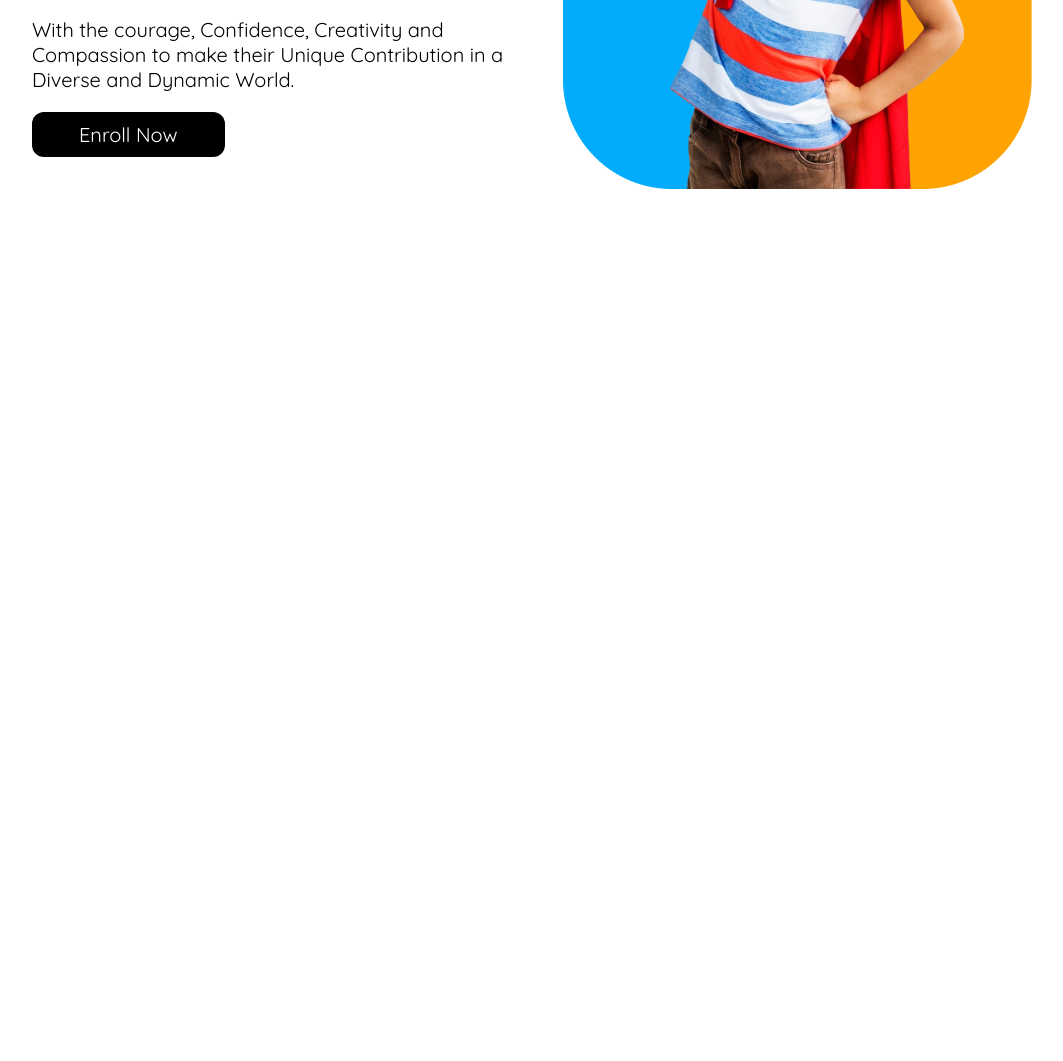
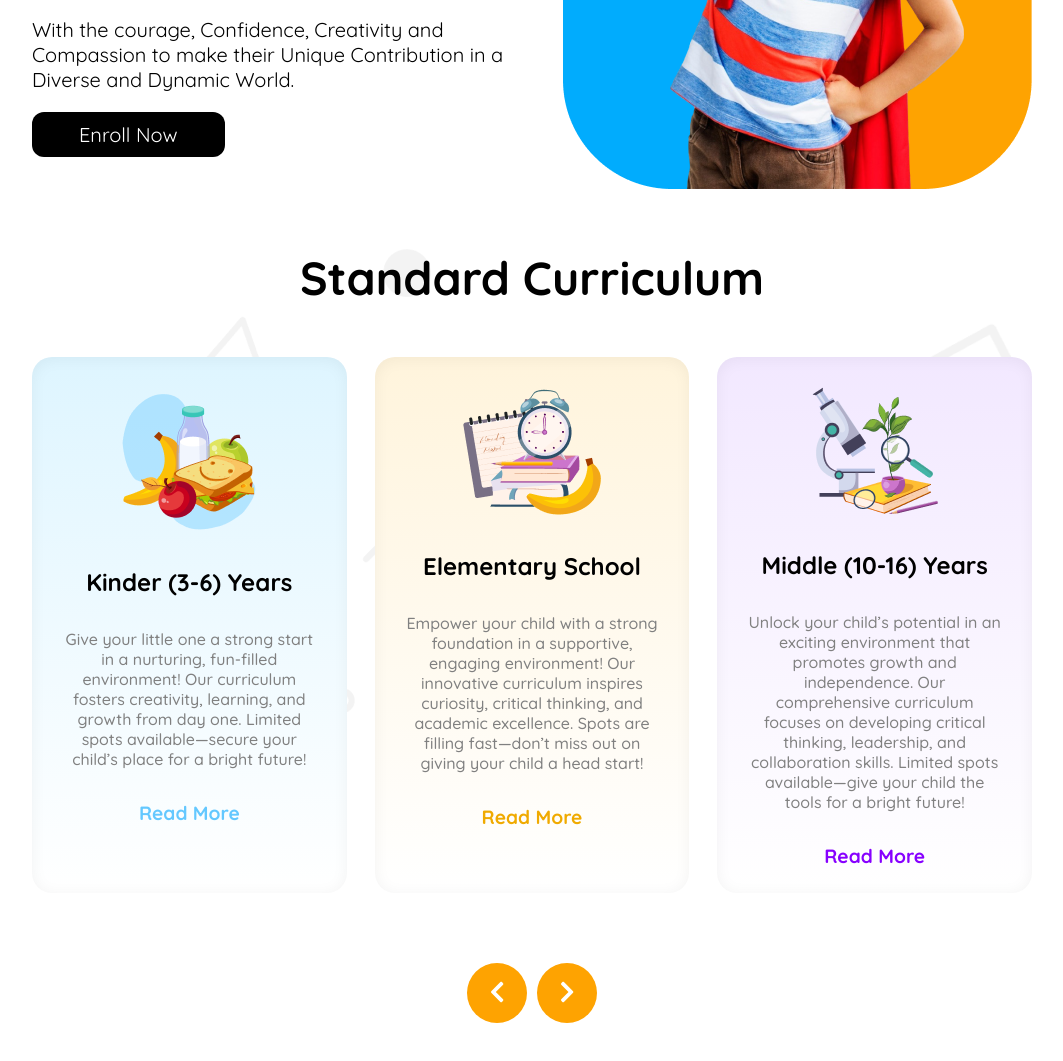
Before and after one commit to RuhulAmin-Ruffy/B11-A2-Kids-School, a plain HTML site: page index.html in a window 1280 px wide. Shown: the part 511-1572 px from the top of the page, without its empty margins (108-1171 px from the left). Before the commit the page ends 800 px from the top, so only its background shows below. Drawn offline with Linux system fonts and the light colour scheme.

Commit message:
made curriculam part and made it responsive

```diff
--- a/index.html
+++ b/index.html
@@ -29,6 +29,30 @@
     </div>
         <img class="hero-kid" src="assets/hero-kids.png" alt="">
     </section>
+    <section class="curriculum-section-container">
+        <h1 class="curriculum-section-title">Standard Curriculum</h1>
+        <div class="curriculum-card-container  display-flex">
+            <div class="curriculum-card kinder-card">
+                <img class="curriculum-icon" src="assets/kinder.png" alt="">
+                <h4 class="curriculum-title">Kinder (3-6) Years</h4>
+                <p class="curriculum-des">Give your little one a strong start in a nurturing, fun-filled environment! Our curriculum fosters creativity, learning, and growth from day one. Limited spots available—secure your child’s place for a bright future!</p>
+                <h5 class="kinder-read-more">Read More</h5>
+            </div>
+            <div class="curriculum-card elementary-card">
+                <img class="curriculum-icon" src="assets/elementary.png" alt="">
+                <h4 class="curriculum-title">Elementary School</h4>
+                <p class="curriculum-des">Empower your child with a strong foundation in a supportive, engaging environment! Our innovative curriculum inspires curiosity, critical thinking, and academic excellence. Spots are filling fast—don’t miss out on giving your child a head start!</p>
+                <h5 class="elementary-read-more">Read More</h5>
+            </div>
+            <div class="curriculum-card middle-card">
+                <img class="curriculum-icon" src="assets/middle.png" alt="">
+                <h4 class="curriculum-title">Middle (10-16) Years</h4>
+                <p class="curriculum-des">Unlock your child’s potential in an exciting environment that promotes growth and independence. Our comprehensive curriculum focuses on developing critical thinking, leadership, and collaboration skills. Limited spots available—give your child the tools for a bright future! </p>
+                <h5 class="middle-read-more">Read More</h5>
+            </div>
+        </div>
+        <img class="arrows-btn display-flex" src="assets/arrows.svg" alt="">
+    </section>
 
 </body>
 </html>
--- a/styles/style.css
+++ b/styles/style.css
@@ -68,6 +68,8 @@ body{
     padding-right: 15px;
 }
 
+
+
 /* ------------------hero section style ------------------ */
 .hero-section{
     margin: 0 140px;
@@ -104,7 +106,74 @@ body{
 }
 
 
+/* -----------------------Curriculum section style------------------------- */
+.curriculum-section-title{
+    font-size: 2.9rem;
+    font-weight: 700;
+    text-align: center;
+    margin-top: 60px;
+    margin-bottom: 50px;
+}
+.curriculum-section-container{
+    margin: 0%;
+     background-image: url(../assets/bg.png);
+     background-repeat: no-repeat;
 
+}
+.curriculum-card{
+    height: 476px;
+    width: 365px;
+    padding: 30px;
+    justify-items: center;
+    align-content: center;
+    text-align: center;
+    border-radius: 20px;
+    border: none;
+    box-shadow: inset 0 2px 16px rgba(0, 0, 0, 0.05);
+}
+.curriculum-card-container{
+    margin: 0 140px;
+    justify-content: center;
+    align-items: center;
+    gap: 28px;
+}
+.curriculum-title{
+    font-size: 1.5rem;
+    font-weight: 700;
+}
+.curriculum-des{
+    font-size: 1rem;
+    font-weight: 500;
+    color: #808080;
+}
+.kinder-read-more{
+    color: #64C8FF;
+    font-size: 1.2rem;
+    font-weight: 700;
+}
+.elementary-read-more{
+    color: #F0AA00;
+    font-size: 1.2rem;
+    font-weight: 700;
+}
+.middle-read-more{
+    color: #8700FF;
+    font-size: 1.2rem;
+    font-weight: 700;
+}
+.kinder-card{
+    background-image: linear-gradient(to bottom, rgba(222, 245, 255, 1), #ffff);
+}
+.elementary-card{
+    background-image: linear-gradient(to bottom, rgba(255, 244, 220, 1), #ffff);
+}
+.middle-card{
+    background-image: linear-gradient(to bottom, rgba(242, 232, 255, 1), #ffff);
+}
+.arrows-btn{
+    margin: 70px auto;
+    justify-content: space-around;
+}
 
 
 
@@ -159,4 +228,15 @@ body{
     .hero-description{
         text-align: center;
     }
+
+    /* -----------------------Curriculum section style------------------------- */
+    .curriculum-card-container{
+        flex-direction: column;
+    }
+    .arrows-btn{
+        display: none;
+    }
+    .curriculum-section-container{
+        background-repeat: repeat;
+    }
 }
```
Also changed, not shown: assets/arrows.svg (added).
